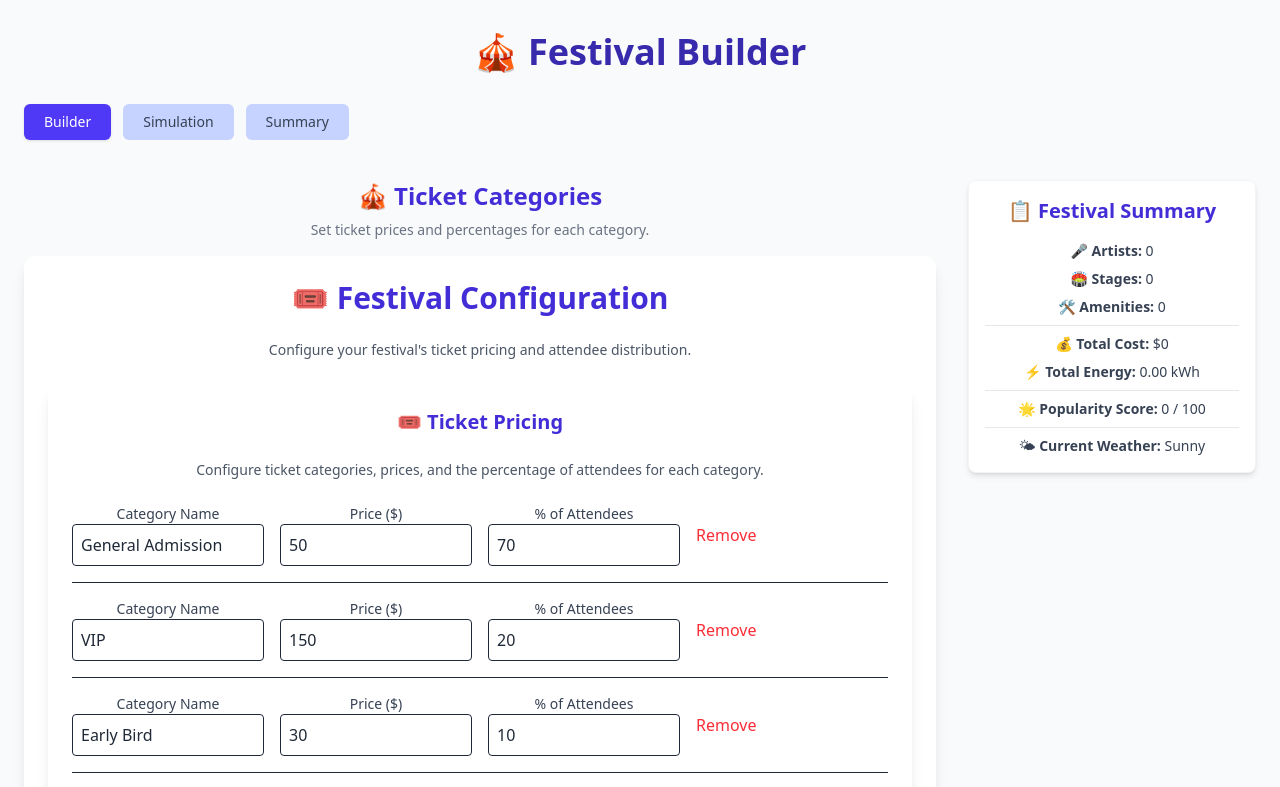
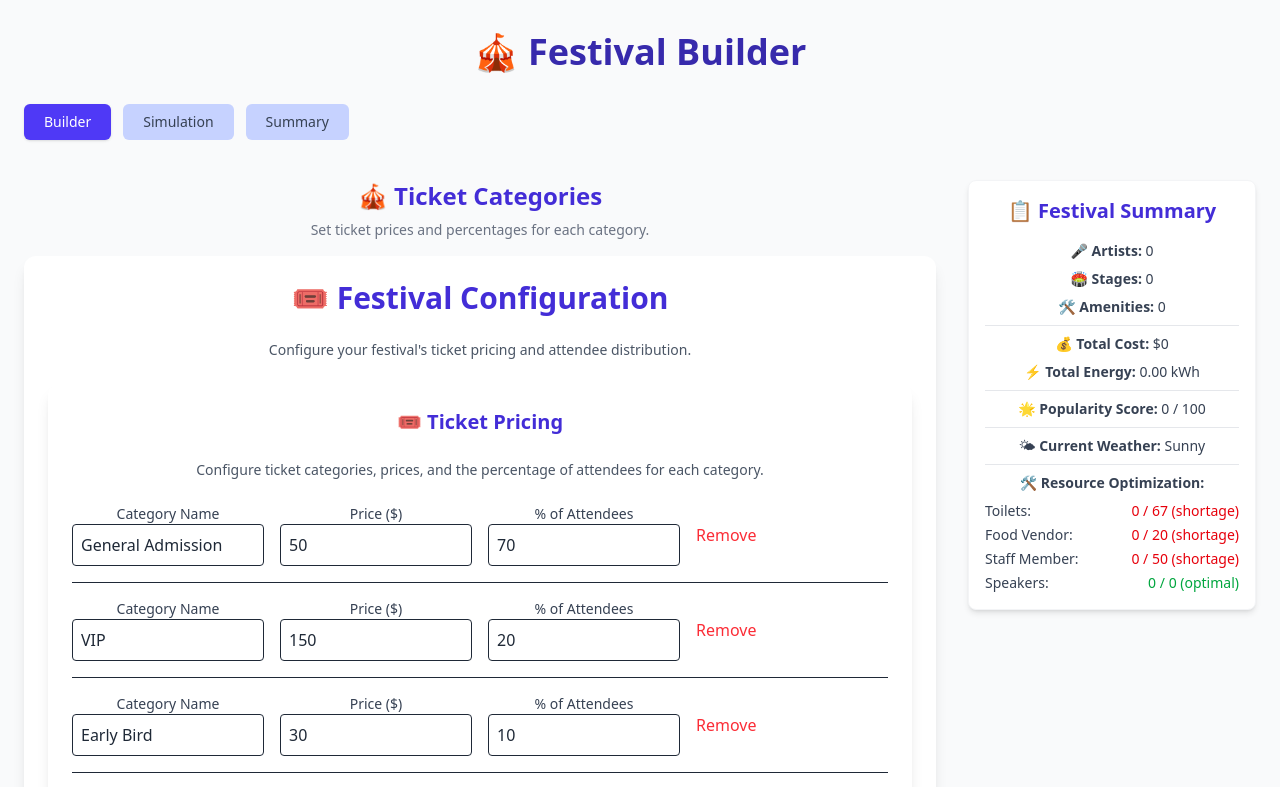
Before and after one commit to Leorev01/Festival-Simulator, a React (Vite) app: page /builder in a window 1280 px wide. Shown: the top 787 px of the page. Built offline with nearby package versions, Linux system fonts and the light colour scheme.

Commit message:
Upgrades sidebar

```diff
--- a/src/components/SidebarSummary.tsx
+++ b/src/components/SidebarSummary.tsx
@@ -7,6 +7,7 @@ export default function SidebarSummary() {
   const [stages, setStages] = useState<Stage[]>([]);
   const [amenities, setAmenities] = useState<Record<number, number>>({});
   const [weather, setWeather] = useState<string>('Sunny'); // Current weather
+  const [attendance, setAttendance] = useState<number>(5000); // Expected attendance
 
   useEffect(() => {
     const interval = setInterval(() => {
@@ -14,7 +15,7 @@ export default function SidebarSummary() {
       setStages(JSON.parse(localStorage.getItem('selected-stages') || '[]'));
       setAmenities(JSON.parse(localStorage.getItem('selected-amenities') || '{}'));
       setWeather(localStorage.getItem('current-weather') || 'Sunny'); // Fetch current weather
-
+      setAttendance(Number(localStorage.getItem('expected-attendance')) || 5000); // Fetch expected attendance
     }, 500); // auto-refresh every 0.5s
     return () => clearInterval(interval);
   }, []);
@@ -40,6 +41,37 @@ export default function SidebarSummary() {
 
   const popularityScore = calculatePopularityScore();
 
+  // Calculate Recommended Resources
+  const calculateRecommendedResources = () => {
+    return {
+      toilets: Math.ceil(attendance / 75), // 1 toilet per 75 attendees
+      foodVendors: Math.ceil(attendance / 250), // 1 food vendor per 250 attendees
+      staff: Math.ceil(attendance / 100), // 1 staff member per 100 attendees
+    };
+  };
+
+  const recommendedResources = calculateRecommendedResources();
+
+  // Compare Current and Recommended Resources
+  const resourceInsights = AMENITIES.map((amenity) => {
+    const current = amenities[amenity.id] || 0;
+    const recommended =
+      amenity.name === 'Toilets'
+        ? recommendedResources.toilets
+        : amenity.name === 'Food Vendor'
+        ? recommendedResources.foodVendors
+        : amenity.name === 'Staff Member'
+        ? recommendedResources.staff
+        : 0;
+
+    return {
+      name: amenity.name,
+      current,
+      recommended,
+      status: current < recommended ? 'shortage' : current > recommended ? 'excess' : 'optimal',
+    };
+  });
+
   return (
     <aside className="bg-white shadow-md p-4 rounded-lg border border-gray-100 w-full md:w-72 sticky top-6 md:self-start">
       <h3 className="text-xl font-semibold text-indigo-700 mb-4">📋 Festival Summary</h3>
@@ -58,6 +90,29 @@ export default function SidebarSummary() {
 
         {/* Weather Impact */}
         <li className="pt-2 border-t border-gray-200">🌤 <strong>Current Weather:</strong> {weather}</li>
+
+        {/* Resource Optimization */}
+        <li className="pt-2 border-t border-gray-200">
+          🛠️ <strong>Resource Optimization:</strong>
+          <ul className="mt-2 space-y-1">
+            {resourceInsights.map((insight, index) => (
+              <li key={index} className="flex justify-between">
+                <span>{insight.name}:</span>
+                <span
+                  className={`font-medium ${
+                    insight.status === 'shortage'
+                      ? 'text-red-600'
+                      : insight.status === 'excess'
+                      ? 'text-yellow-600'
+                      : 'text-green-600'
+                  }`}
+                >
+                  {insight.current} / {insight.recommended} ({insight.status})
+                </span>
+              </li>
+            ))}
+          </ul>
+        </li>
       </ul>
     </aside>
   );
```
